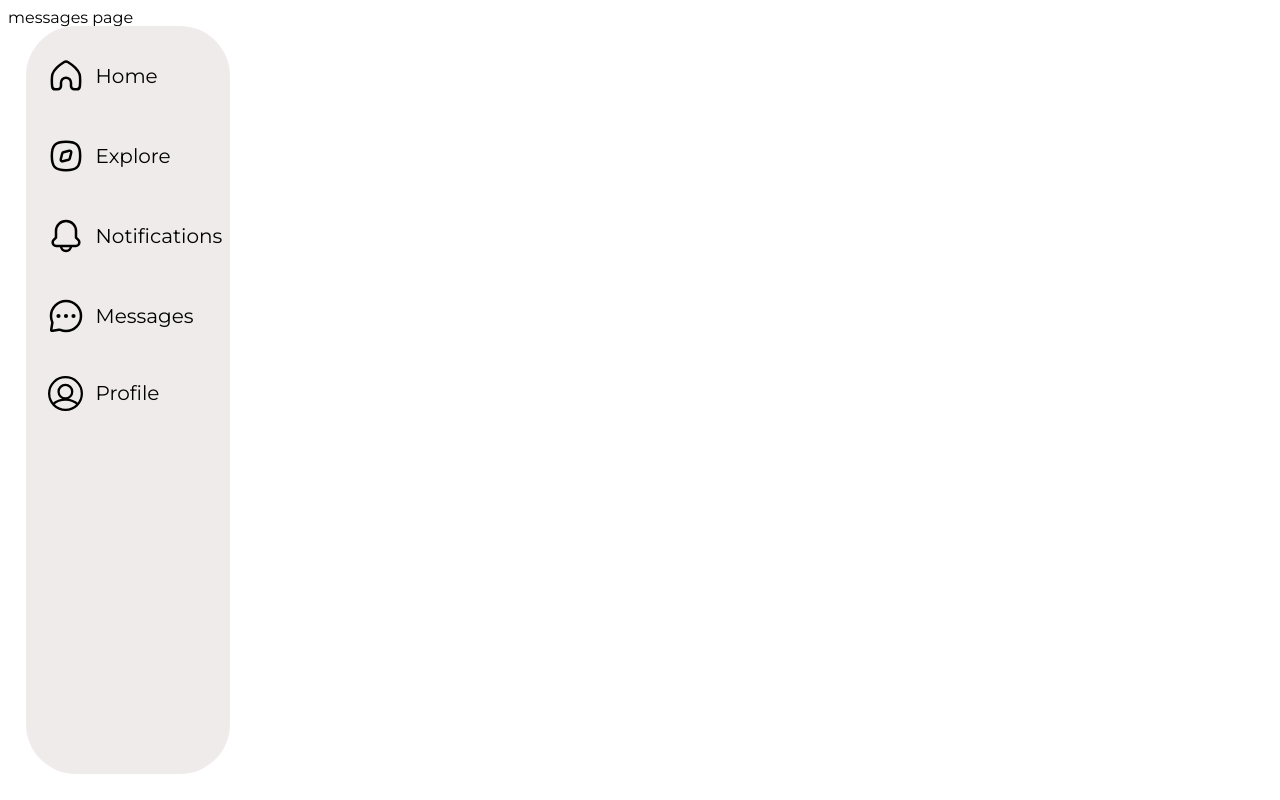
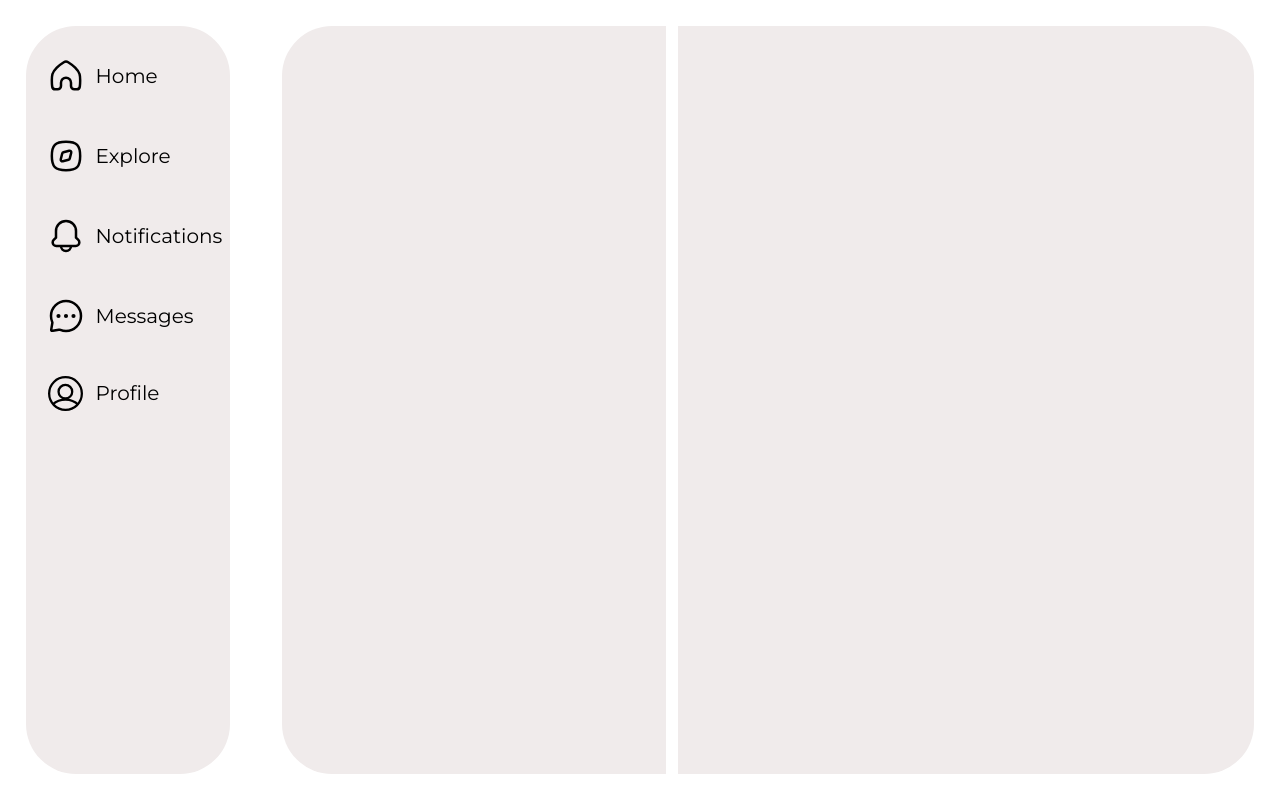
Before and after one commit to Nitsugua38/Epitech-Projects, a React (Vite) app in the folder mvp/frontend/: page /messages in a window 1280 px wide. Built offline with nearby package versions, Linux system fonts and the light colour scheme.

Commit message:
feat: started messages and added vite backend redirs

```diff
--- a/mvp/frontend/src/pages/messages/Messages.css
+++ b/mvp/frontend/src/pages/messages/Messages.css
@@ -0,0 +1,19 @@
+.section1 {
+    position: absolute;
+    top: 2vw;
+    left: 22vw;
+    bottom: 2vw;
+    background-color: #f0ebeb;
+    width: 30vw;
+    border-radius: 50px 0 0 50px;
+}
+
+.section2 {
+    position: absolute;
+    top: 2vw;
+    right: 2vw;
+    bottom: 2vw;
+    background-color: #f0ebeb;
+    width: 45vw;
+    border-radius: 0 50px 50px 0;
+}
--- a/mvp/frontend/src/pages/messages/Messages.jsx
+++ b/mvp/frontend/src/pages/messages/Messages.jsx
@@ -5,7 +5,13 @@ function Messages() {
 
     return (
         <>
-            <div>messages page</div>
+            <div className='section1'>
+                <div className='MessageTopBar'></div>
+            </div>
+
+            <div className='section2'>
+
+            </div>
         </>
     )
 }
--- a/mvp/frontend/vite.config.js
+++ b/mvp/frontend/vite.config.js
@@ -8,10 +8,18 @@ export default defineConfig({
         host: "0.0.0.0",
         port: 5173,
         proxy: {
-            "/login": {
+            "/user": {
                 target: "http://backend:3000",
                 changeOrigin: true,
-            }
+            },
+            "/post": {
+                target: "http://backend:3000",
+                changeOrigin: true,
+            },
+            "/auth": {
+                target: "http://backend:3000",
+                changeOrigin: true,
+            },
         }
     }
 })
```
